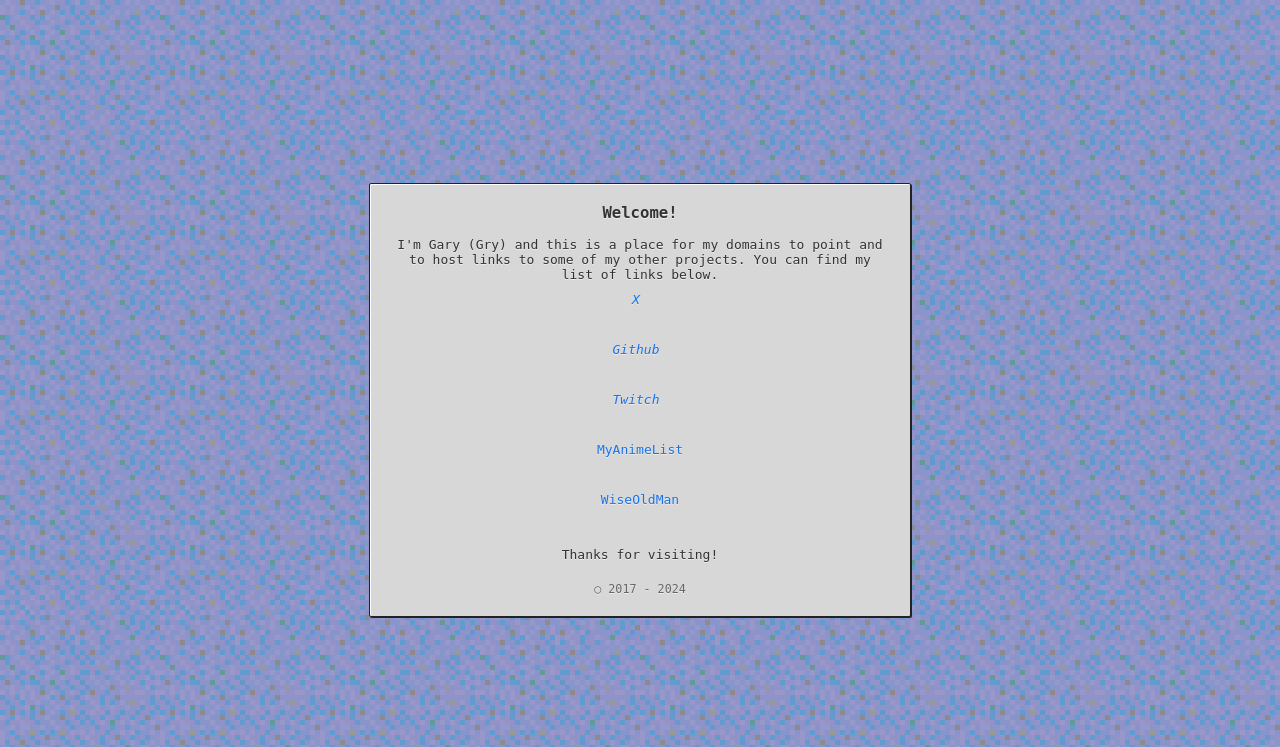
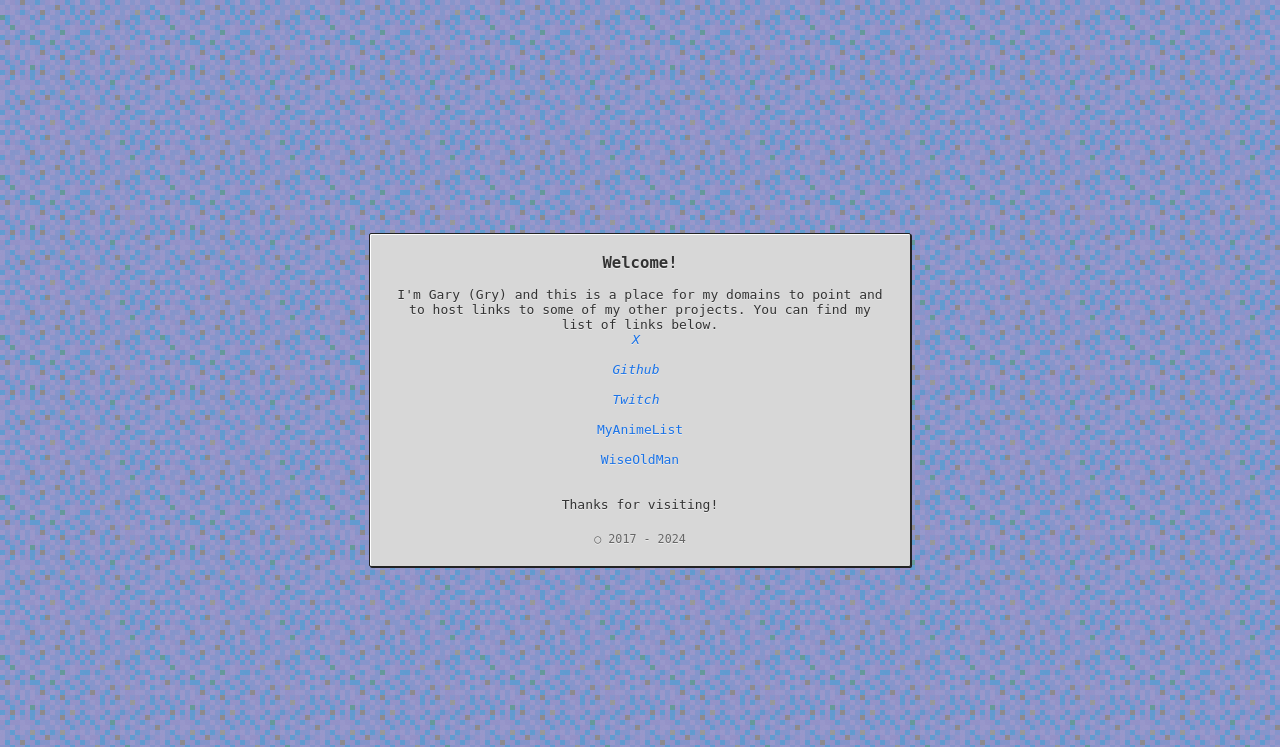
Before and after one commit to Grylol/SolidGary.github.io, a PHP site: page / in a window 1280 px wide. Shown: the top 747 px of the page. Run offline with PHP 8.4, Linux system fonts and the light colour scheme.

Commit message:
Update style.css

```diff
--- a/css/style.css
+++ b/css/style.css
@@ -33,7 +33,6 @@
     color: #1a73e8;
     text-decoration: none;
     font-size: 1em;
-    margin: 10px 0;
     transition: color 0.3s;
 }
 #links a:hover {
```
